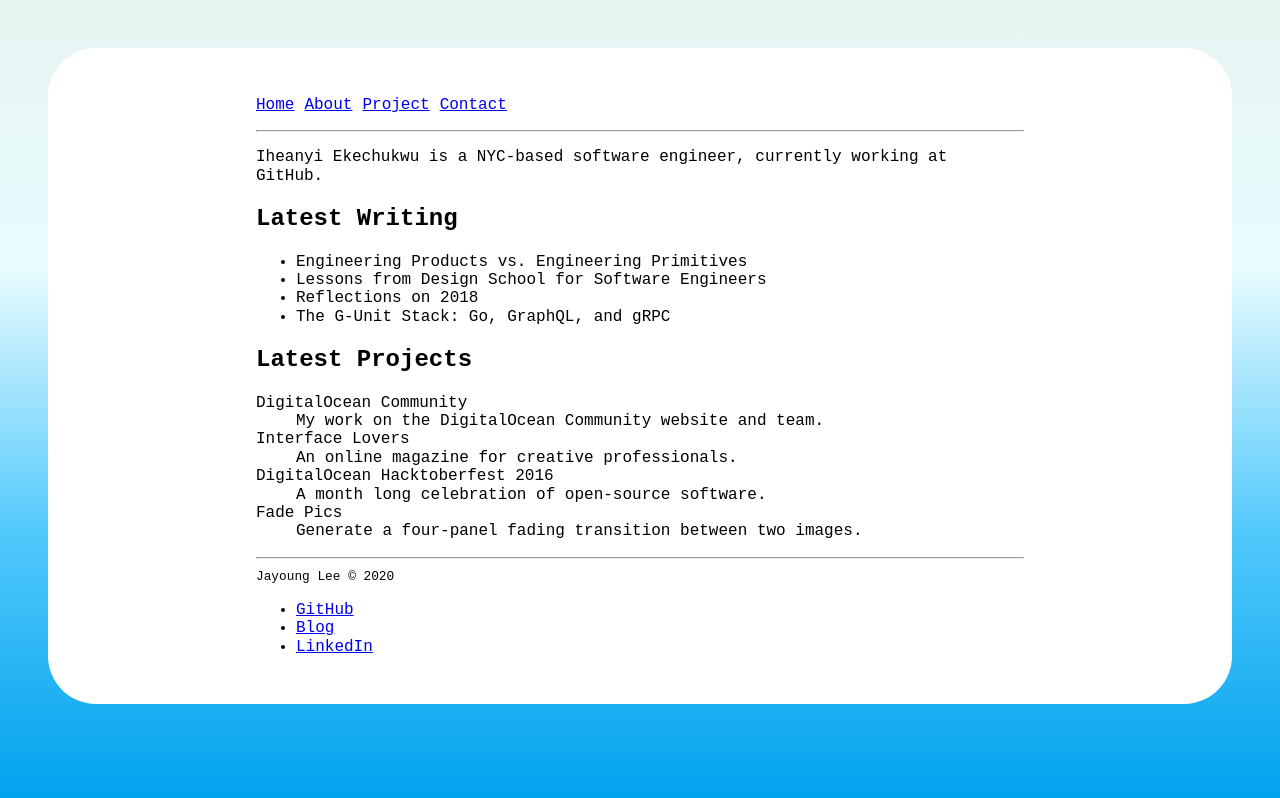
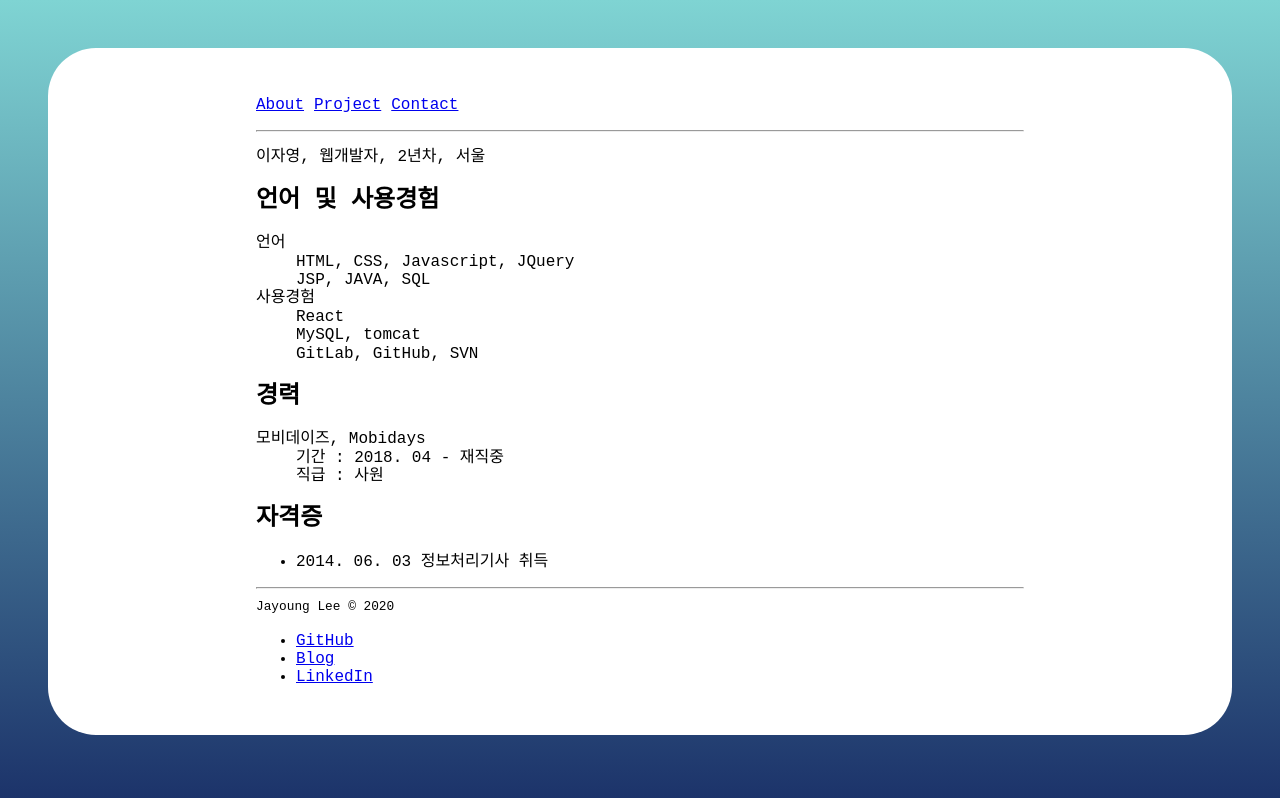
Before and after one commit to jayounglee92/jayounglee, a React (Create React App) app: page / in a window 1280 px wide. Built offline with nearby package versions, Linux system fonts and the light colour scheme; a web font is replaced by a local one.

Commit message:
nav수정 Home작성중

```diff
--- a/package.json
+++ b/package.json
@@ -13,7 +13,7 @@
     "react-dom": "^16.12.0",
     "react-redux": "^7.1.3",
     "react-router-dom": "^5.1.2",
-    "react-scripts": "3.3.0",
+    "react-scripts": "3.4.0",
     "redux": "^4.0.5",
     "redux-actions": "^2.6.5",
     "styled-components": "^5.0.0"
--- a/src/App.css
+++ b/src/App.css
@@ -6,7 +6,7 @@ html, body {
 }
 
 body {
-  background: linear-gradient(to top, #00A2EE,#51C8FB, #E9FCFF, #E6F4F1);
+  background: linear-gradient(to bottom, #7fd4d3, #1c336a);
   font-family: 'Nanum Gothic Coding', monospace, Helvetica, Arial, sans-serif;
   font-size: 1em;
   height: 100%;
--- a/src/component/Footer.js
+++ b/src/component/Footer.js
@@ -7,7 +7,7 @@ class Footer extends Component {
                 <small>Jayoung Lee &copy; 2020</small>
                 <ul>
                     <li><a href="https://github.com/jayounglee92" target="_blank" rel="noopener noreferrer">GitHub</a></li>
-                    <li><a href="https://jaddong.tistory.com/" target="_blank" rel="noopener noreferrer">Blog</a></li>
+                    <li><a href="https://lzy6853.gitbook.io/devlog/" target="_blank" rel="noopener noreferrer">Blog</a></li>
                     <li><a href="https://www.linkedin.com/in/jayoung-lee-11783519b/" target="_blank" rel="noopener noreferrer">LinkedIn</a></li>
                 </ul>
             </footer>
--- a/src/component/Header.js
+++ b/src/component/Header.js
@@ -6,8 +6,8 @@ class Header extends Component {
         return (
             <div className="header">
                 <ul>
-                    <li><Link to="/">Home</Link></li>
-                    <li><Link to="/about">About</Link></li>
+                    <li><Link to="/">About</Link></li>
+                    {/* <li><Link to="/about">About</Link></li> */}
                     <li><Link to="/project">Project</Link></li>
                     <li><Link to="/contact">Contact</Link></li>
                 </ul>
--- a/src/component/Home.js
+++ b/src/component/Home.js
@@ -6,29 +6,34 @@ class Home extends Component {
         return (
             <div>
                 <div>
-                    <p>Iheanyi Ekechukwu is a NYC-based software engineer, currently working at GitHub.</p>
+                    <p>이자영, 웹개발자, 2년차, 서울</p>
+                    {/* <p>Iheanyi Ekechukwu is a NYC-based software engineer, currently working at GitHub.</p> */}
                 </div>
                 <div>
-                    <h2>Latest Writing</h2>
-                    <ul>
-                        <li>Engineering Products vs. Engineering Primitives</li>
-                        <li>Lessons from Design School for Software Engineers</li>
-                        <li>Reflections on 2018</li>
-                        <li>The G-Unit Stack: Go, GraphQL, and gRPC</li>
-                    </ul>
+                    <h2>언어 및 사용경험</h2>
+                    <dl>
+                        <dt>언어</dt>
+                        <dd>HTML, CSS, Javascript, JQuery</dd>
+                        <dd>JSP, JAVA, SQL</dd>
+                        <dt>사용경험</dt>
+                        <dd>React</dd>
+                        <dd>MySQL, tomcat</dd>
+                        <dd>GitLab, GitHub, SVN</dd>
+                    </dl>
                 </div>
                 <div>
-                    <h2>Latest Projects</h2>
+                    <h2>경력</h2>
                     <dl>
-                        <dt>DigitalOcean Community</dt>
-                        <dd>My work on the DigitalOcean Community website and team.</dd>
-                        <dt>Interface Lovers</dt>
-                        <dd>An online magazine for creative professionals.</dd>
-                        <dt>DigitalOcean Hacktoberfest 2016</dt>
-                        <dd>A month long celebration of open-source software.</dd>
-                        <dt>Fade Pics</dt>
-                        <dd>Generate a four-panel fading transition between two images.</dd>
+                        <dt>모비데이즈, Mobidays</dt>
+                        <dd>기간 : 2018. 04 - 재직중</dd>
+                        <dd>직급 : 사원</dd>
                     </dl>
+                </div>
+                <div>
+                    <h2>자격증</h2>
+                    <ul>
+                        <li>2014. 06. 03 정보처리기사 취득</li>
+                    </ul>
                 </div>
             </div>
         );
```
Also changed, not shown: 1 other file (tests, documents, lock files or other folders).
